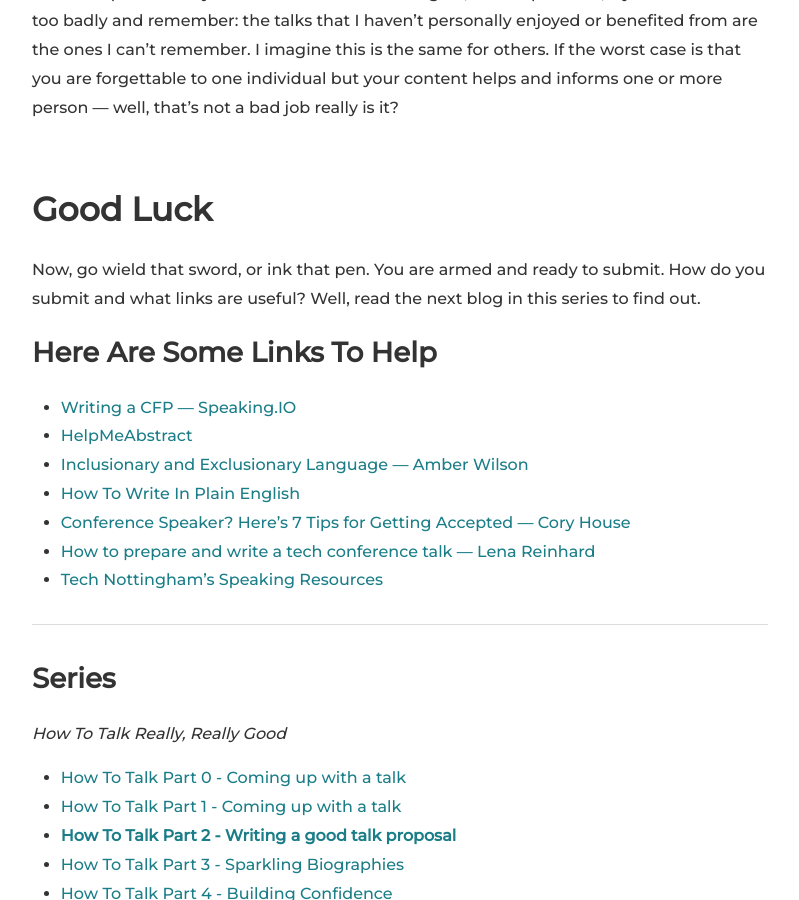
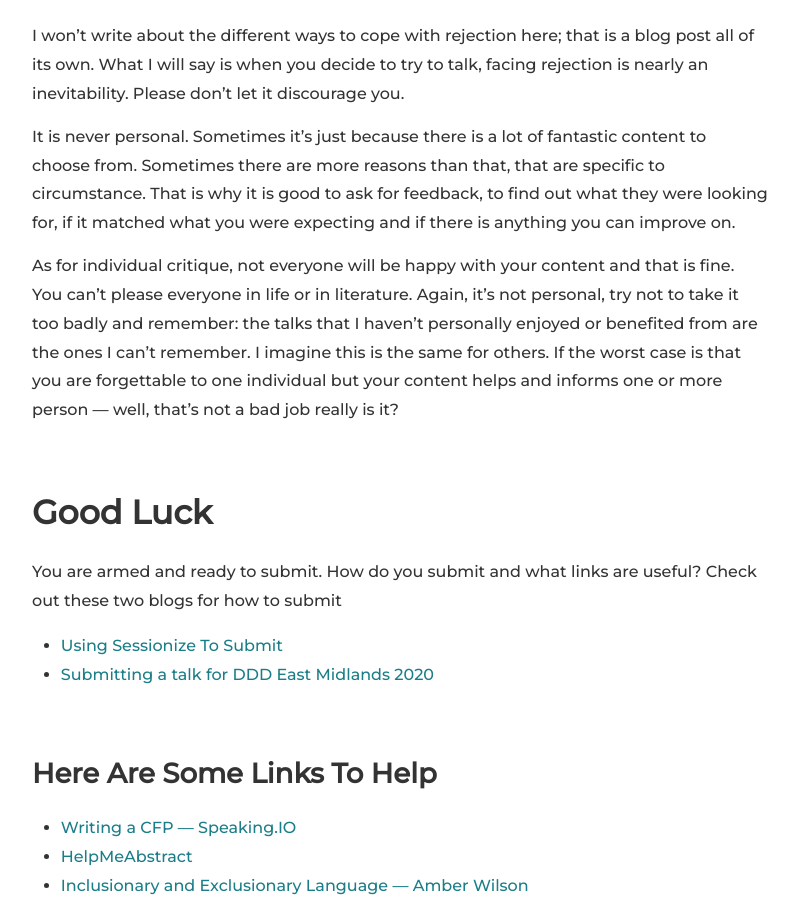
Before and after one commit to DDDEastMidlandsLimited/dddem-blog, a Jekyll site: the page built from _posts/2019-02-08-writing-a-talk-proposal-post.md, in a window 1280 px wide and 900 px high, scrolled down 11781 px. Shown: the whole window, without its empty margins (240-1039 px from the left). Built offline with Jekyll 4.4.1, drawn with Linux system fonts in a browser that asks for light colours; nearby versions of some CDN libraries; some of the changed text lies outside the part shown.

Commit message:
Update: Writing a proposal (#69)
* Update: light edits to Writing a good proposal

```diff
--- a/_posts/2019-02-08-writing-a-talk-proposal-post.md
+++ b/_posts/2019-02-08-writing-a-talk-proposal-post.md
@@ -12,8 +12,7 @@
 
 ----
 <center>
-<h3 class="quote"><i>How To Talk Really, Really Good. Part 2</i> </h3>
-<h3 class="quote"><i>Writing a good talk proposal.</i> </h3>
+<h3 class="quote"><i>Tell us about your talk.</i> </h3>
 </center>
 
 ---
@@ -22,9 +21,11 @@
 # Introduction
 ---
 
-Assuming you have read <a href="{{site.baseurl}}/2018/04/09/impactfuldashboardspart1-post.html">Coming up with a talk</a> and now have a few potential talk ideas. What's next?
+Assuming you have read <a href="{{site.baseurl}}/2019/01/08/coming-up-with-a-talk-post.html">Coming up with a talk</a> and now have a few potential talk ideas. What's next?
 
 In this post, we will explore what is involved in writing a talk proposal. As part of this, we'll share some of the tips we’ve been given, from people much more experienced than us, while writing our previous proposals.
+
+<br/>
 
 ## What do you mean by talk proposal?
 
@@ -34,6 +35,8 @@
 - CFS / Call For Speakers
 - Abstract
 - Summary
+
+<br/>
 
 ## What is the purpose of it?
 
@@ -66,9 +69,13 @@
 
 You’ve already got your list of talk ideas, and you probably have a conference or two in mind to submit to. If there is a specific conference you are aiming for, it’s not a bad idea to do a bit of research on them.
 
+<br/>
+
 ### Does your talk fit the conference's themes and preferences?
 
 Some conferences will be looking for talks with a certain bias. Maybe they prefer demo heavy talks. Maybe they specialise more towards diversity. If this is the case, you will want to frame your talk proposal in a way that is appealing to the body that picks the talks. You’ll want to emphasise why your talk is good for their conference.
+
+<br/>
 
 ### Is there a pattern to the talk descriptions that get picked?
 
@@ -87,8 +94,12 @@
 
 Don’t worry though. We are here to walk you through some of the points you need to keep in mind so you are ready to wield your awesome talk in a way that will knock socks off.
 
+<br/>
+
 ## Be Clear
+
 ### State your purpose.
+
 It needs to be clear what your talk is about.
 
 - What kind of talk is it? It could be solving a problem or could be a cautionary tale.
@@ -105,8 +116,11 @@
 - Using plug-ins such as [Grammarly](https://app.grammarly.com/)
 - Carefully reading aloud to someone what you have written. It doesn’t need to be a person. My stuffed toy Charmander has been a very good listener when I’ve been checking the flow of proposals and talks.
 
+<br/>
+
 ## Be Plain
-It is really important people understand what you are talking about.
+
+It is really important people understand what you are talking about. If you are speaking at a conference, you can also not guarantee all attendees will be native English speakers, so this becomes even more important.
 
 ### Write in _“Plain English”_
 
@@ -133,6 +147,8 @@
 There are many acronyms used in our industry, and annoyingly, a lot of them are used interchangeably.
 
 **By writing in this way, more people will understand what you want to talk about and can determine if the content is relevant to them.**
+
+<br/>
 
 ## Why will people care?
 
@@ -309,7 +325,12 @@
 
 # Good Luck
 
-Now, go wield that sword, or ink that pen. You are armed and ready to submit. How do you submit and what links are useful? Well, read the next blog in this series to find out.
+You are armed and ready to submit. How do you submit and what links are useful? Check out these two blogs for how to submit
+
+* <a href="{{site.baseurl}}/2019/02/08/sessionize-post.html">Using Sessionize To Submit</a>
+* <a href="{{site.baseurl}}/2020/02/02/sessionize-post.html">Submitting a talk for DDD East Midlands 2020</a>
+
+<br/>
 
 ## Here Are Some Links To Help
 
```
